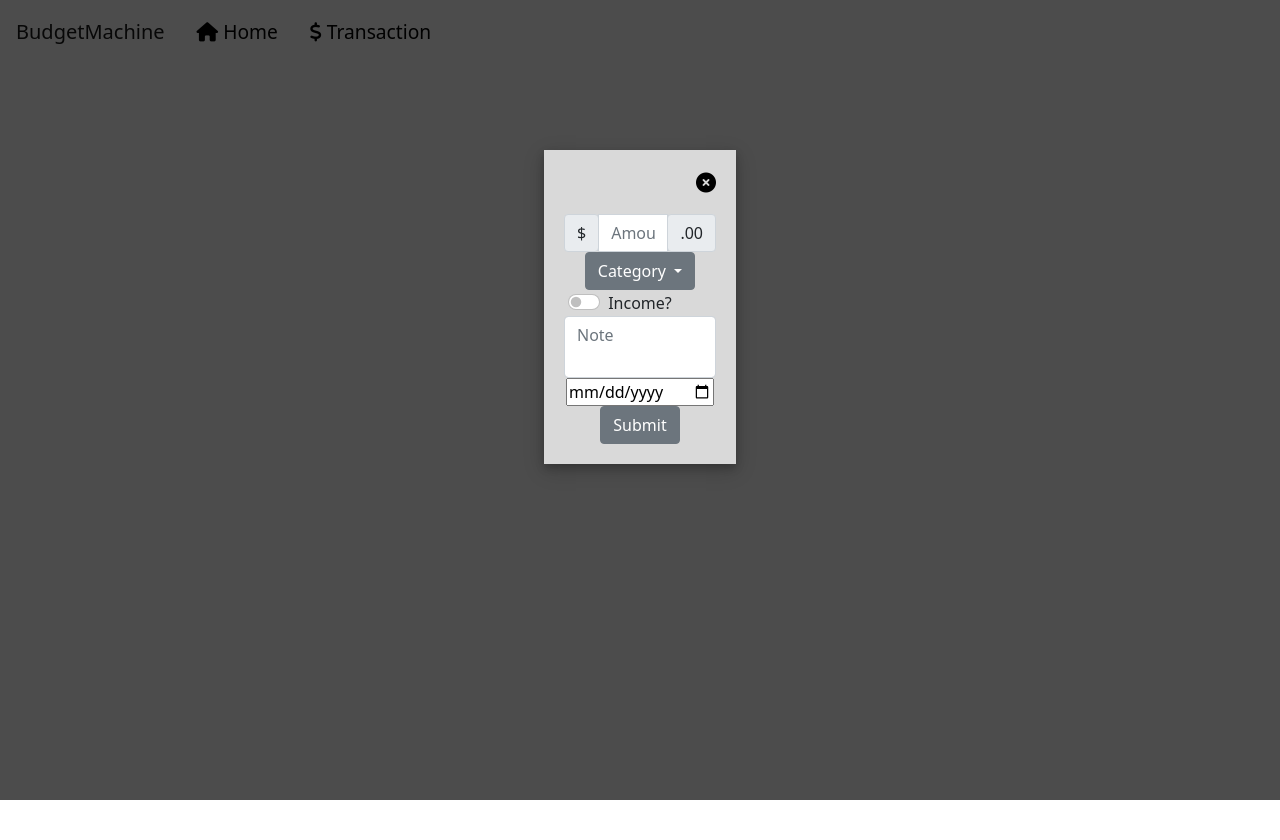
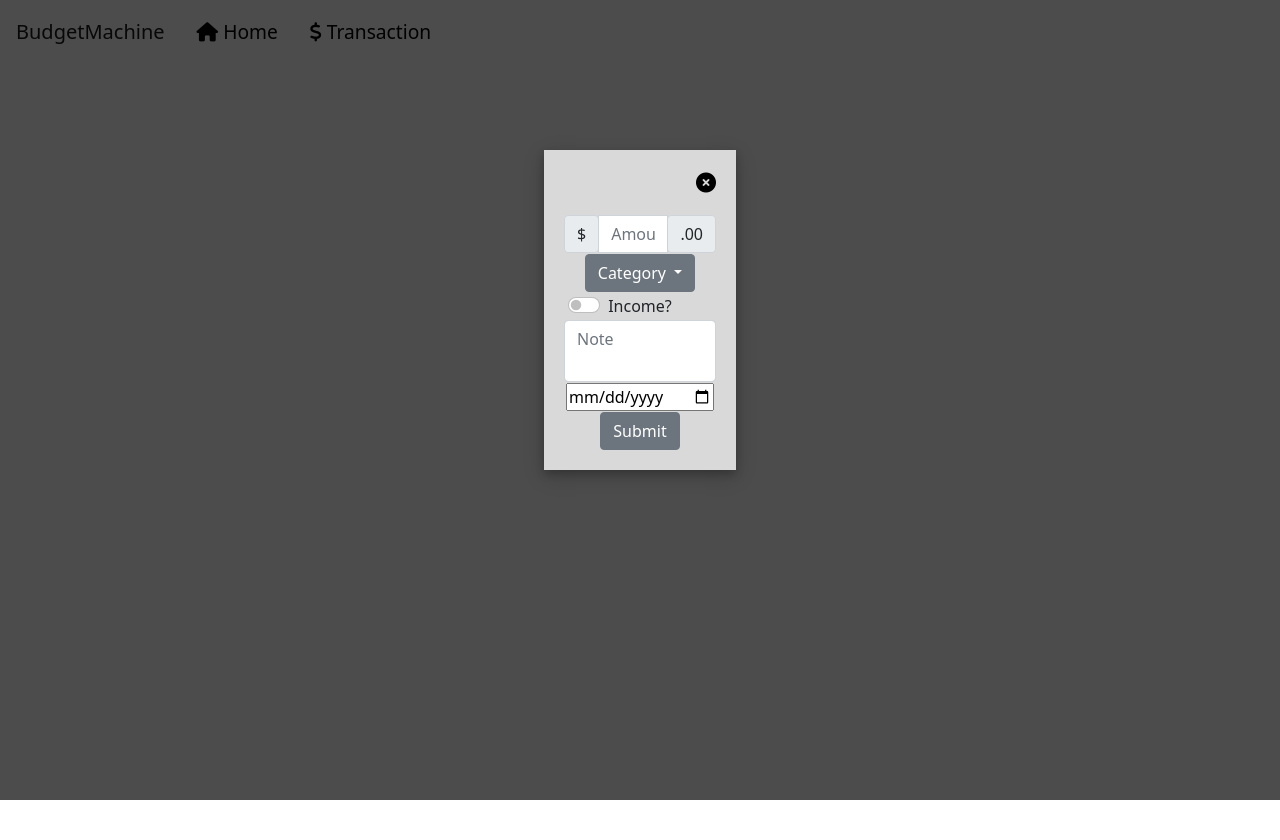
Before and after one commit to joeyagreco/BudgetMachine, a Flask app: page / in a window 1280 px wide. Shown: the top 840 px of the page. Run offline with Flask 2, Linux system fonts and the light colour scheme; some libraries are stand-ins or nearby versions.

Commit message:
cleanup on transaction popup

```diff
--- a/server/static/css/base.css
+++ b/server/static/css/base.css
@@ -92,6 +92,7 @@ button {
     background-color: #d9d9d9;
     margin: auto;
     width: 15%;
+    height: 40%;
     padding: 20px;
     margin-top: 150px;
     box-shadow: 0 4px 8px 0 rgba(0, 0, 0, 0.2), 0 6px 20px 0 rgba(0, 0, 0, 0.19);
@@ -99,10 +100,13 @@ button {
 }
 
 #transaction-submit-form {
+    height: 100%;
     margin-top: 20px;
     display: flex;
     flex-direction: column;
     align-items: center;
+    justify-content: space-around;
+
 }
 
 #popup-top-section {
```
